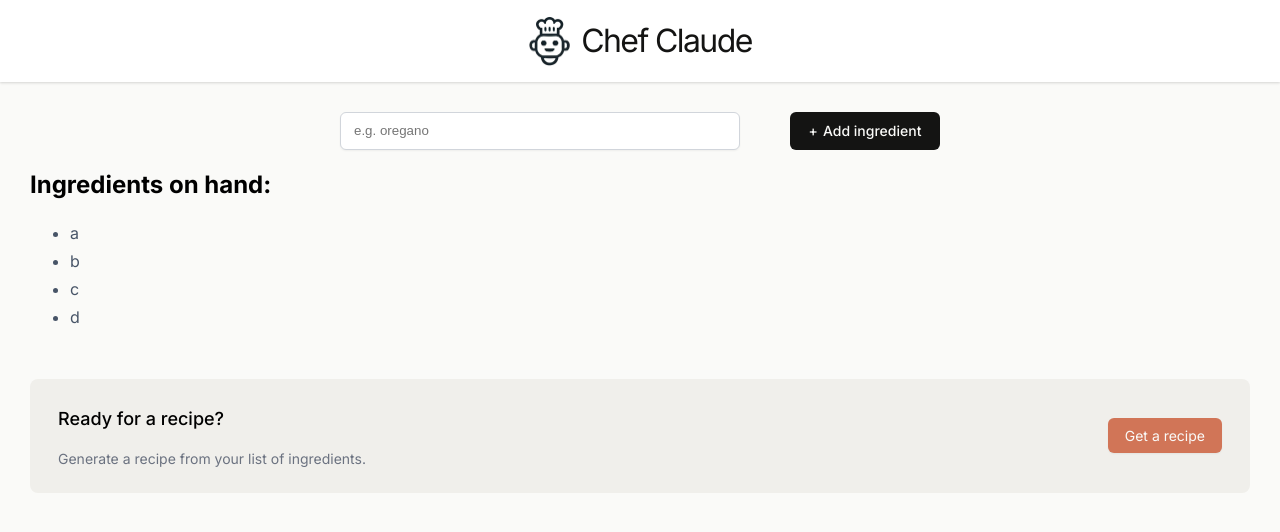
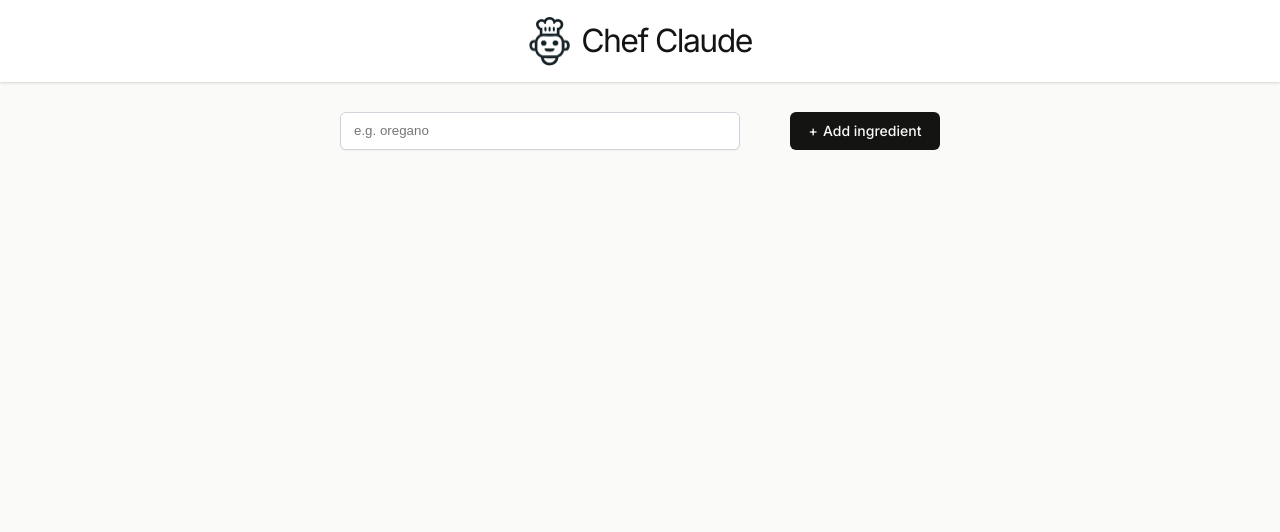
Before and after one commit to jpitzer5/Chef-Claude, a React (Vite) app: page / in a window 1280 px wide. Shown: the top 532 px of the page. Built offline with nearby package versions, Linux system fonts and the light colour scheme.

Commit message:
refactored to extract components from Main into separate files

```diff
--- /dev/null
+++ b/src/components/ClaudeRecipe.jsx
@@ -0,0 +1,36 @@
+export default function ClaudeRecipe() {
+    return (
+        <section>
+            <h2>Chef Claude Recommends:</h2>
+            <article className="suggested-recipe-container" aria-live="polite">
+                <p>Based on the ingredients you have available, I would recommend making a simple a delicious <strong>Beef Bolognese Pasta</strong>. Here is the recipe:</p>
+                <h3>Beef Bolognese Pasta</h3>
+                <strong>Ingredients:</strong>
+                <ul>
+                    <li>1 lb. ground beef</li>
+                    <li>1 onion, diced</li>
+                    <li>3 cloves garlic, minced</li>
+                    <li>2 tablespoons tomato paste</li>
+                    <li>1 (28 oz) can crushed tomatoes</li>
+                    <li>1 cup beef broth</li>
+                    <li>1 teaspoon dried oregano</li>
+                    <li>1 teaspoon dried basil</li>
+                    <li>Salt and pepper to taste</li>
+                    <li>8 oz pasta of your choice (e.g., spaghetti, penne, or linguine)</li>
+                </ul>
+                <strong>Instructions:</strong>
+                <ol>
+                    <li>Bring a large pot of salted water to a boil for the pasta.</li>
+                    <li>In a large skillet or Dutch oven, cook the ground beef over medium-high heat, breaking it up with a wooden spoon, until browned and cooked through, about 5-7 minutes.</li>
+                    <li>Add the diced onion and minced garlic to the skillet and cook for 2-3 minutes, until the onion is translucent.</li>
+                    <li>Stir in the tomato paste and cook for 1 minute.</li>
+                    <li>Add the crushed tomatoes, beef broth, oregano, and basil. Season with salt and pepper to taste.</li>
+                    <li>Reduce the heat to low and let the sauce simmer for 15-20 minutes, stirring occasionally, to allow the flavors to meld.</li>
+                    <li>While the sauce is simmering, cook the pasta according to the package instructions. Drain the pasta and return it to the pot.</li>
+                    <li>Add the Bolognese sauce to the cooked pasta and toss to combine.</li>
+                    <li>Serve hot, garnished with additional fresh basil or grated Parmesan cheese if desired.</li>
+                </ol>
+            </article>
+        </section>
+    )
+}
--- /dev/null
+++ b/src/components/IngredientsList.jsx
@@ -0,0 +1,19 @@
+export default function IngredientsList(props) {
+    const ingredientList = props.ingredients.map(
+        ingredient => <li key={ingredient}>{ingredient}</li>
+    )
+
+    return (
+        <section>
+            <h2>Ingredients on hand:</h2>
+            <ul className="ingredients-list" aria-live="polite">{ingredientList}</ul>
+            { props.ingredients.length > 3 && <div className="get-recipe-container">
+                <div>
+                    <h3>Ready for a recipe?</h3>
+                    <p>Generate a recipe from your list of ingredients.</p>
+                </div>
+                <button onClick={props.toggleRecipeShown}>Get a recipe</button>
+            </div>}
+        </section>
+    )
+}
--- a/src/components/Main.jsx
+++ b/src/components/Main.jsx
@@ -1,12 +1,10 @@
 import { useState } from "react"
+import ClaudeRecipe from "./ClaudeRecipe"
+import IngredientsList from "./IngredientsList"
 
 export default function Main() {
 
-    const [ingredients, setIngredients] = useState(["a", "b", "c", "d"])
-
-    const ingredientList = ingredients.map(
-        ingredient => <li key={ingredient}>{ingredient}</li>
-    )
+    const [ingredients, setIngredients] = useState([])
 
     function handleSubmit(formData) {
         const newIngredient = formData.get("ingredient")
@@ -30,56 +28,8 @@ export default function Main() {
                 />
                 <button>Add ingredient</button>
             </form>
-            {
-                ingredients.length ?
-                <section>
-                    <h2>Ingredients on hand:</h2>
-                    <ul className="ingredients-list" aria-live="polite">{ingredientList}</ul>
-                    { ingredients.length > 3 && <div className="get-recipe-container">
-                        <div>
-                            <h3>Ready for a recipe?</h3>
-                            <p>Generate a recipe from your list of ingredients.</p>
-                        </div>
-                        <button onClick={toggleRecipeShown}>Get a recipe</button>
-                    </div>}
-                </section> :
-                null
-            }
-            {
-                recipeShown &&
-                <section>
-                    <h2>Chef Claude Recommends:</h2>
-                    <article className="suggested-recipe-container" aria-live="polite">
-                        <p>Based on the ingredients you have available, I would recommend making a simple a delicious <strong>Beef Bolognese Pasta</strong>. Here is the recipe:</p>
-                        <h3>Beef Bolognese Pasta</h3>
-                        <strong>Ingredients:</strong>
-                        <ul>
-                            <li>1 lb. ground beef</li>
-                            <li>1 onion, diced</li>
-                            <li>3 cloves garlic, minced</li>
-                            <li>2 tablespoons tomato paste</li>
-                            <li>1 (28 oz) can crushed tomatoes</li>
-                            <li>1 cup beef broth</li>
-                            <li>1 teaspoon dried oregano</li>
-                            <li>1 teaspoon dried basil</li>
-                            <li>Salt and pepper to taste</li>
-                            <li>8 oz pasta of your choice (e.g., spaghetti, penne, or linguine)</li>
-                        </ul>
-                        <strong>Instructions:</strong>
-                        <ol>
-                            <li>Bring a large pot of salted water to a boil for the pasta.</li>
-                            <li>In a large skillet or Dutch oven, cook the ground beef over medium-high heat, breaking it up with a wooden spoon, until browned and cooked through, about 5-7 minutes.</li>
-                            <li>Add the diced onion and minced garlic to the skillet and cook for 2-3 minutes, until the onion is translucent.</li>
-                            <li>Stir in the tomato paste and cook for 1 minute.</li>
-                            <li>Add the crushed tomatoes, beef broth, oregano, and basil. Season with salt and pepper to taste.</li>
-                            <li>Reduce the heat to low and let the sauce simmer for 15-20 minutes, stirring occasionally, to allow the flavors to meld.</li>
-                            <li>While the sauce is simmering, cook the pasta according to the package instructions. Drain the pasta and return it to the pot.</li>
-                            <li>Add the Bolognese sauce to the cooked pasta and toss to combine.</li>
-                            <li>Serve hot, garnished with additional fresh basil or grated Parmesan cheese if desired.</li>
-                        </ol>
-                    </article>
-                </section>
-            }
+            {ingredients.length ? <IngredientsList ingredients={ingredients} toggleRecipeShown={toggleRecipeShown} /> : null}
+            {recipeShown && <ClaudeRecipe />}
         </main>
     )
 }
```
